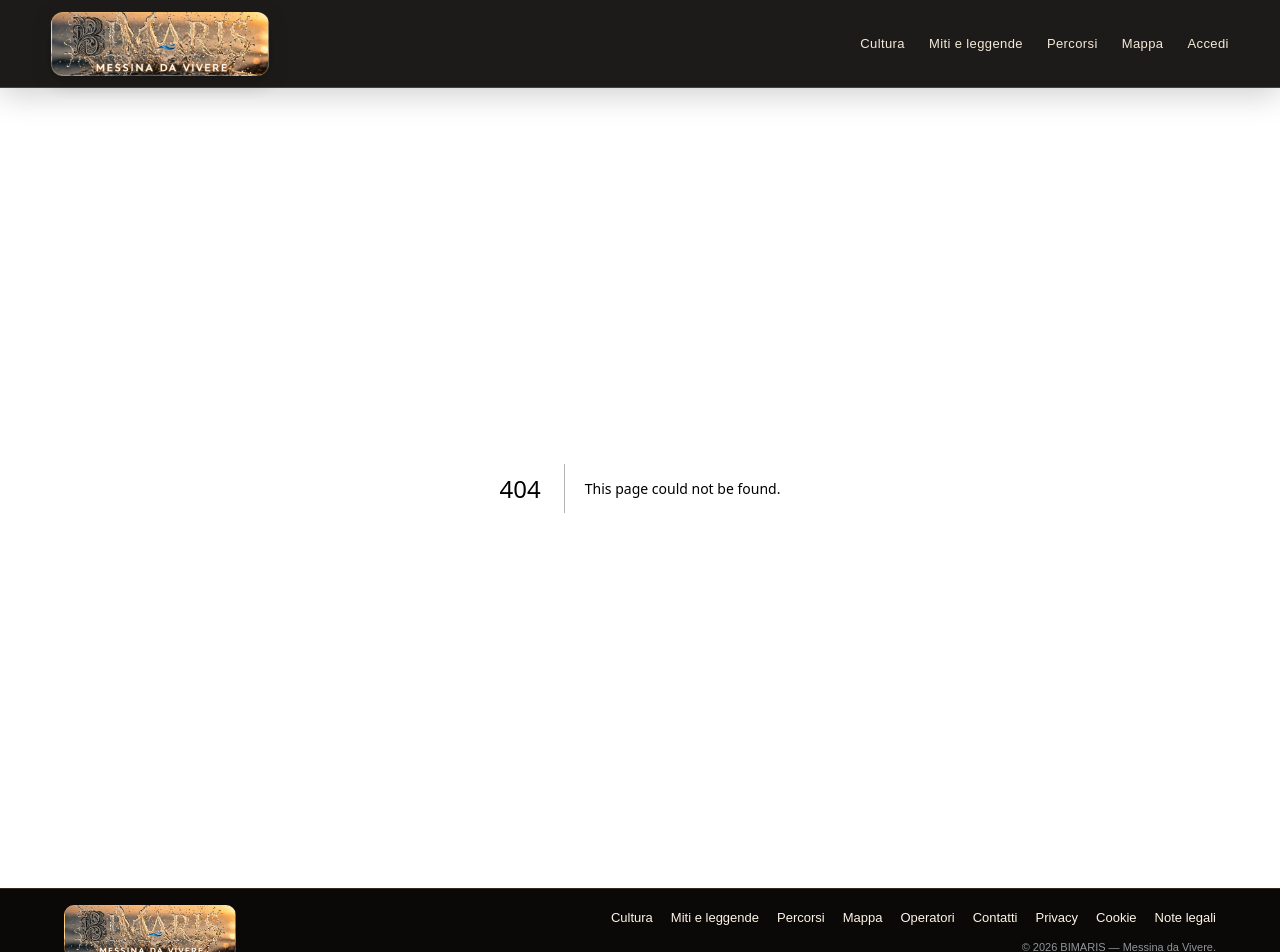
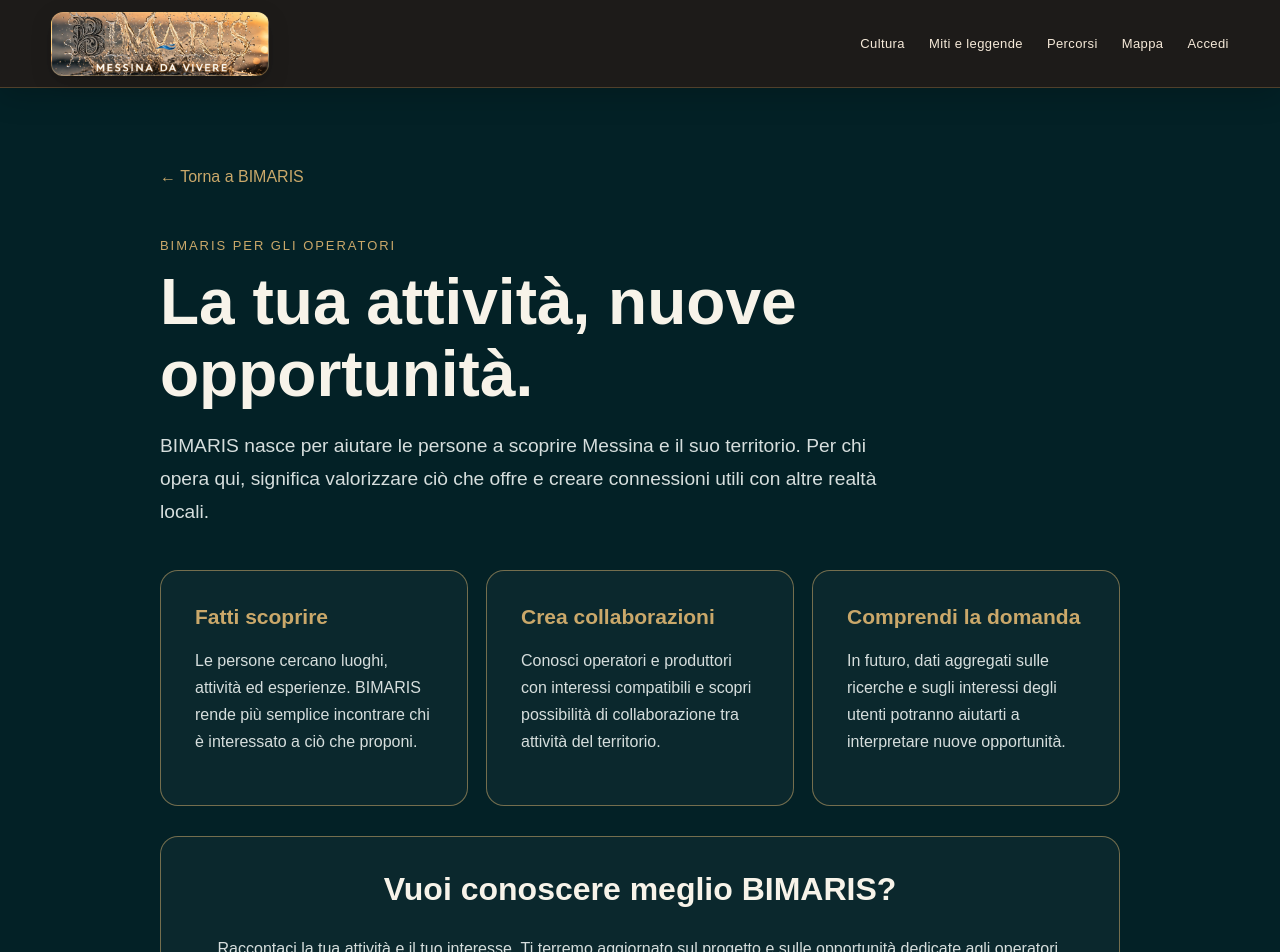
Before and after one commit to giovannibrunetto/bimaris-platform, a Next.js app in the folder apps/web/: page /per-operatori in a window 1280 px wide. Before the commit this address had no page. Shown: the top 952 px of the page. Built offline with nearby package versions, Linux system fonts and the light colour scheme.

Commit message:
feat: add prelaunch operator benefits page

```diff
--- /dev/null
+++ b/apps/web/app/per-operatori/page.tsx
@@ -0,0 +1,47 @@
+import Link from "next/link";
+import type { Metadata } from "next";
+
+export const metadata: Metadata = {
+  title: "BIMARIS per la tua attività | Messina da vivere",
+  description: "Scopri come BIMARIS valorizza la tua attività e favorisce nuove collaborazioni sul territorio.",
+  robots: { index: false, follow: false },
+};
+
+const gold = "#caa86a";
+const ivory = "#f7f3e9";
+const panel = { border: "1px solid rgba(202,168,106,.55)", borderRadius: 18, padding: "clamp(22px,4vw,34px)", background: "rgba(255,255,255,.035)" } as const;
+
+export default function ForOperatorsPage() {
+  return (
+    <main style={{ background: "#032126", color: ivory, minHeight: "100vh", padding: "clamp(40px,7vw,80px) 20px" }}>
+      <div style={{ maxWidth: 960, margin: "0 auto" }}>
+        <Link href="/in-arrivo" style={{ color: gold, textDecoration: "none" }}>← Torna a BIMARIS</Link>
+        <p style={{ color: gold, letterSpacing: ".15em", textTransform: "uppercase", fontSize: 13, marginTop: 52 }}>BIMARIS per gli operatori</p>
+        <h1 style={{ fontSize: "clamp(2.3rem,6vw,4rem)", lineHeight: 1.12, margin: "14px 0 20px" }}>La tua attività, nuove opportunità.</h1>
+        <p style={{ fontSize: "clamp(1rem,2vw,1.2rem)", lineHeight: 1.7, maxWidth: 760, color: "#d6dedd" }}>
+          BIMARIS nasce per aiutare le persone a scoprire Messina e il suo territorio. Per chi opera qui, significa valorizzare ciò che offre e creare connessioni utili con altre realtà locali.
+        </p>
+        <div style={{ display: "grid", gridTemplateColumns: "repeat(auto-fit,minmax(250px,1fr))", gap: 18, marginTop: 42 }}>
+          <section style={panel}>
+            <h2 style={{ color: gold, fontSize: 21, marginTop: 0 }}>Fatti scoprire</h2>
+            <p style={{ lineHeight: 1.7, color: "#d6dedd" }}>Le persone cercano luoghi, attività ed esperienze. BIMARIS rende più semplice incontrare chi è interessato a ciò che proponi.</p>
+          </section>
+          <section style={panel}>
+            <h2 style={{ color: gold, fontSize: 21, marginTop: 0 }}>Crea collaborazioni</h2>
+            <p style={{ lineHeight: 1.7, color: "#d6dedd" }}>Conosci operatori e produttori con interessi compatibili e scopri possibilità di collaborazione tra attività del territorio.</p>
+          </section>
+          <section style={panel}>
+            <h2 style={{ color: gold, fontSize: 21, marginTop: 0 }}>Comprendi la domanda</h2>
+            <p style={{ lineHeight: 1.7, color: "#d6dedd" }}>In futuro, dati aggregati sulle ricerche e sugli interessi degli utenti potranno aiutarti a interpretare nuove opportunità.</p>
+          </section>
+        </div>
+        <section style={{ ...panel, marginTop: 30, textAlign: "center" }}>
+          <h2 style={{ fontSize: "clamp(1.5rem,3vw,2rem)", marginTop: 0 }}>Vuoi conoscere meglio BIMARIS?</h2>
+          <p style={{ lineHeight: 1.7, color: "#d6dedd" }}>Raccontaci la tua attività e il tuo interesse. Ti terremo aggiornato sul progetto e sulle opportunità dedicate agli operatori.</p>
+          <Link href="/operatori/candidatura" style={{ display: "inline-block", background: gold, color: "#102c2b", borderRadius: 10, padding: "14px 22px", fontWeight: 700, textDecoration: "none", marginTop: 12 }}>Presenta la tua attività</Link>
+          <p style={{ fontSize: 12, opacity: .75, marginTop: 18 }}>Il modulo attuale è in fase di adeguamento al nuovo percorso informativo.</p>
+        </section>
+      </div>
+    </main>
+  );
+}
```
